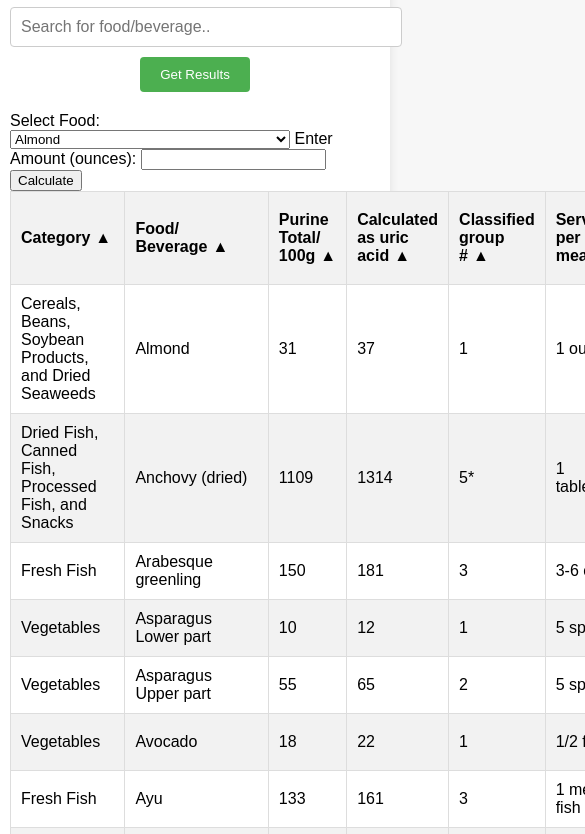
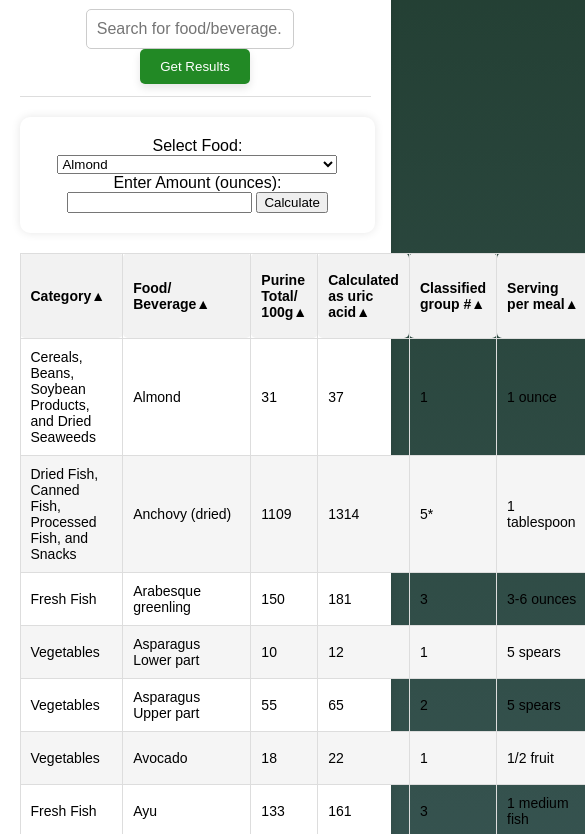
Before and after one commit to Yukitnz/puri, a plain HTML site: page index.html in a window 390 px wide. Shown: the part 140-974 px from the top of the page, 585 px wide, since content can reach past the window. Drawn offline with Linux system fonts and the light colour scheme.

Commit message:
Update style.css

```diff
--- a/style.css
+++ b/style.css
@@ -1,19 +1,26 @@
+/* Body styles */
 body {
     font-family: Arial, sans-serif;
-    background-color: #f7f7f7;
+    background-image: linear-gradient(to bottom, #213D30 0%, #AACCFF 30%);
+    /* Subtle gradient with primary and secondary colors */
     margin: 0;
     padding: 0;
+    display: flex;
+    justify-content: center; /* Center the content horizontally */
+    align-items: center; /* Center the content vertically */
+    min-height: 100vh; /* Ensure content fills the entire viewport height */
 }
 
+/* Container styles */
 .container {
-    max-width: 1200px;
-    margin: 20px auto;
+    max-width: 90%; /* Adjusted max-width for responsiveness */
     padding: 20px;
     background-color: #ffffff;
-    border-radius: 8px;
+    border-radius: 10px; /* Increased border radius */
     box-shadow: 0 0 10px rgba(0, 0, 0, 0.1);
 }
 
+/* Table styles */
 table {
     border-collapse: collapse;
     width: 100%;
@@ -21,7 +28,7 @@ table {
 
 th, td {
     border: 1px solid #dddddd;
-    padding: 10px;
+    padding: 15px; /* Increased padding */
     text-align: left;
 }
 
@@ -29,57 +36,76 @@ th {
     background-color: #f2f2f2;
     cursor: pointer;
     user-select: none; /* Prevent text selection while clicking on headers */
+    border-radius: 5px; /* Rounded corners for headers */
 }
 
 tr:nth-child(even) {
-    background-color: #f2f2f2;
+    background-color: #f5f5f5; /* Light gray background for even rows */
 }
 
-tr:nth-child(odd) {
-    background-color: #ffffff;
-}
-
+/* Search container styles */
 .search-container {
     text-align: center;
     margin-bottom: 20px;
+    border-bottom: 1px solid #dddddd; /* Thin border for separation */
+    padding: 12px 20px;
 }
 
 .search-container input[type=text] {
-    padding: 10px;
+    padding: 12px 20px; /* Adjusted padding */
     font-size: 16px;
     border: 1px solid #ccc;
-    border-radius: 4px;
-    width: 80%; /* Adjusted width for small screens */
-    margin-bottom: 10px; /* Added margin-bottom for better spacing */
+    border-radius: 5px; /* Rounded corners for search bar */
+    width: 60%;
+    margin-right: 10px;
 }
 
+/* Result button styles */
 .result-btn {
-    background-color: #4CAF50;
+    background-color: #228925;
     color: white;
-    padding: 10px 20px;
+    padding: 12px 25px; /* Adjusted padding */
     border: none;
-    border-radius: 4px;
+    border-radius: 5px; /* Rounded corners for button */
     cursor: pointer;
     transition: background-color 0.3s;
+    /* Add box shadow */
+    box-shadow: 0 4px 8px rgba(0, 0, 0, 0.1); /* Adjust values as needed */
 }
 
 .result-btn:hover {
     background-color: #45a049;
 }
 
-.sort-icon {
-    margin-left: 5px;
+
+
+/* Media queries for smaller screens */
+@media only screen and (max-width: 768px) {
+    .container {
+        max-width: 90%; /* Adjusted max-width for smaller screens */
+    }
+    table {
+        font-size: 14px; /* Decreased font size for smaller screens */
+    }
+    th,
+    td {
+        padding: 10px; /* Decreased padding for smaller screens */
+    }
+    .search-container input[type=text] {
+        padding: 10px; /* Adjusted padding for smaller screens */
+    }
+    .result-btn {
+        padding: 10px 20px; /* Adjusted padding for smaller screens */
+    }
 }
 
-/* Media queries for responsiveness */
-@media only screen and (max-width: 600px) {
-    .container {
-        padding: 10px;
-    }
-
-    .search-container input[type=text] {
-        width: 100%;
-        margin-right: 0;
-        margin-bottom: 10px;
-    }
+/* Calculation container styles */
+.calculation-container {
+    width: 90%; /* Set width to 90% of the container */
+    padding: 20px;
+    background-color: #ffffff;
+    border-radius: 10px;
+    box-shadow: 0 0 10px rgba(0, 0, 0, 0.1);
+    text-align: center; /* Center align the contents within the container */
+    margin: 20px auto; /* Center the calculation container horizontally */
 }
```
